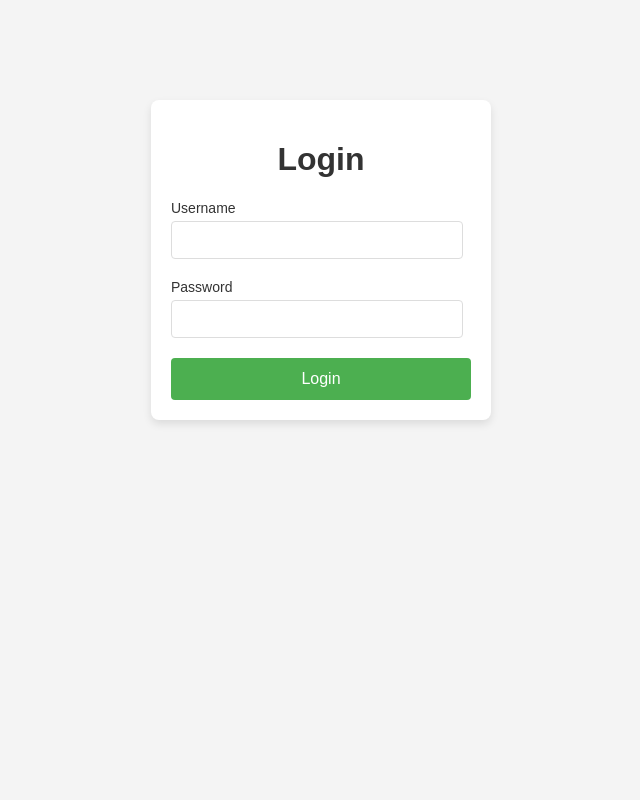
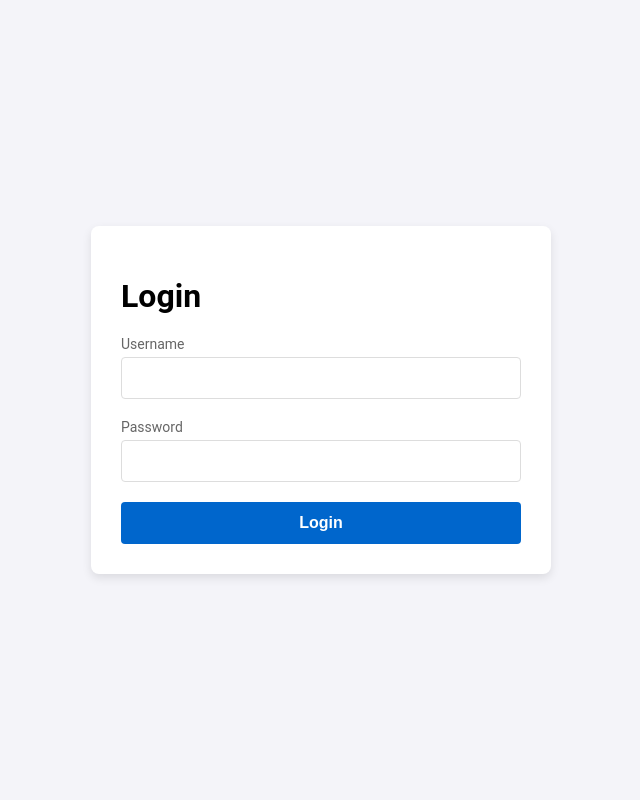
Before and after one commit to Syed-Muhammad-Ahmer/News-Blogs-Website, a Flask app: page / in a window 1280 px wide. Shown: the whole page, without its empty margins (319-959 px from the left). Run offline with Flask 3, Linux system fonts and the light colour scheme; some libraries are stand-ins or nearby versions.

Commit message:
Update login.css

```diff
--- a/app/static/login.css
+++ b/app/static/login.css
@@ -1,60 +1,104 @@
-/* app/static/styles.css */
+/* Set general body font and background */
 body {
-    font-family: Arial, sans-serif;
-    background-color: #f4f4f4;
+    font-family: 'Roboto', sans-serif;
+    background-color: #f4f4f9;
+    display: flex;
+    flex-direction: column;
+    justify-content: center;
+    align-items: center;
+    height: 100vh;
     margin: 0;
-    padding: 0;
 }
 
-h1 {
+/* Logo heading style */
+.logo-container {
     text-align: center;
-    color: #333;
+    margin-bottom: 30px; /* Space between logo and login form */
 }
 
-.login-container {
-    width: 300px;
-    margin: 100px auto;
-    background-color: #fff;
-    padding: 20px;
-    border-radius: 8px;
-    box-shadow: 0 4px 8px rgba(0, 0, 0, 0.1);
+.logo-heading {
+    font-family: 'Bangers', cursive;
+    font-size: 60px; /* Larger size for logo */
+    color: #0066cc;
+    margin: 0;
 }
 
+/* Login container styles */
+.login-container {
+    background-color: white;
+    border-radius: 8px;
+    box-shadow: 0 4px 10px rgba(0, 0, 0, 0.1);
+    padding: 30px;
+    width: 100%;
+    max-width: 400px;
+}
+
+/* Heading style */
+h2 {
+    font-family: 'Open Sans', sans-serif;
+    font-weight: 700;
+    color: #333;
+    text-align: center;
+    margin-bottom: 20px;
+}
+
+/* Input group styles */
 .input-group {
     margin-bottom: 20px;
 }
 
-.input-group label {
+label {
+    font-size: 14px;
+    color: #666;
+    margin-bottom: 5px;
     display: block;
-    font-size: 14px;
-    color: #333;
 }
 
-.input-group input {
-    width: 90%;
+input {
+    width: 100%;
     padding: 10px;
-    font-size: 14px;
+    font-size: 17px;
     border: 1px solid #ddd;
     border-radius: 4px;
-    margin-top: 5px;
+    box-sizing: border-box;
 }
 
-.input-group input:focus {
-    border-color: #4CAF50;
-    outline: none;
-}
-
+/* Button style */
 .login-btn {
     width: 100%;
     padding: 12px;
-    background-color: #4CAF50;
+    font-size: 16px;
+    background-color: #0066cc;
     color: white;
     border: none;
     border-radius: 4px;
-    font-size: 16px;
     cursor: pointer;
+    font-weight: 600;
 }
 
 .login-btn:hover {
-    background-color: #45a049;
+    background-color: #0057a3;
 }
+
+/* Error message style */
+.error-message {
+    color: red;
+    text-align: center;
+    margin-top: 10px;
+}
+
+/* Sign up prompt style */
+.signup-prompt {
+    text-align: center;
+    font-size: 15.5px;
+    margin-top: 20px;
+}
+
+.signup-link {
+    color: #0066cc;
+    text-decoration: none;
+}
+
+.signup-link:hover {
+    text-decoration: underline;
+}
```
